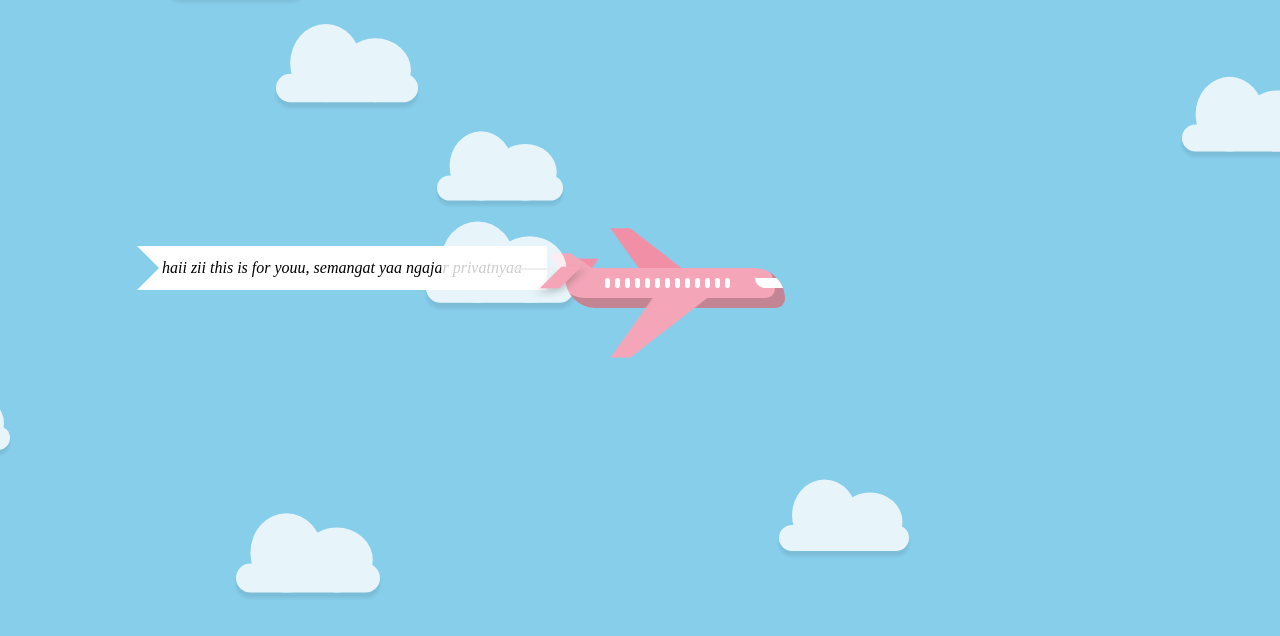
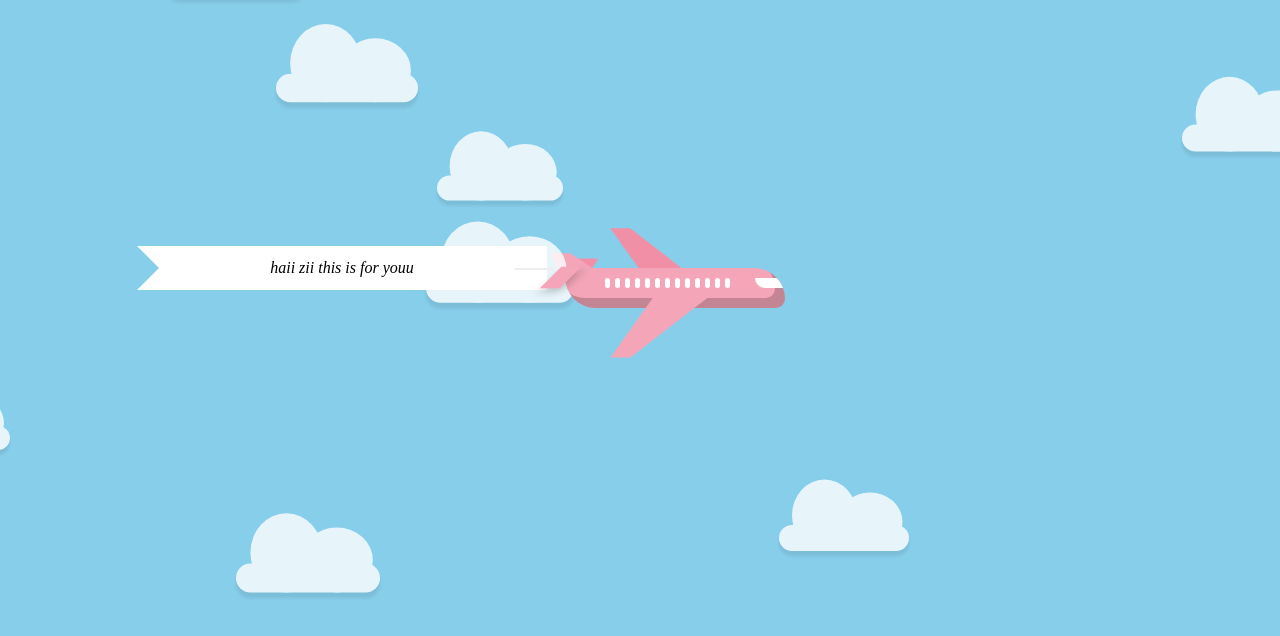
Before and after one commit to denysyuja/pesawat-lucu, a plain HTML site: page index.html in a window 1280 px wide. Shown: the part 132-768 px from the top of the page. Drawn offline with Linux system fonts and the light colour scheme.

Commit message:
index.html

```diff
--- a/index.html
+++ b/index.html
@@ -27,7 +27,7 @@
     <div class="banner-container">
         <i class="rope"></i>
         <i class="banner">
-         haii zii this is for youu, semangat yaa ngajar privatnyaa
+         haii zii this is for youu
         <i class="triangle"></i>
     </i>
     </div>
```
